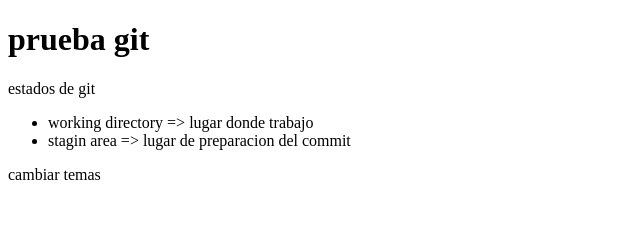
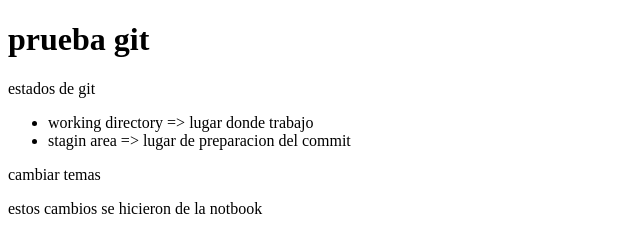
Before and after one commit to cardenasmaximiliano/aprendemos-git, a plain HTML site: page index.html in a window 1280 px wide. Shown: the whole page, without its empty margins (0-640 px from the left). Drawn offline with Linux system fonts and the light colour scheme.

Commit message:
cambios desde la not

```diff
--- a/index.html
+++ b/index.html
@@ -14,6 +14,7 @@
     </ul>
     <section>
         <p>cambiar temas</p>
+        <p>estos cambios se hicieron de la notbook</p>
     </section>
 </body>
 </html>
```
